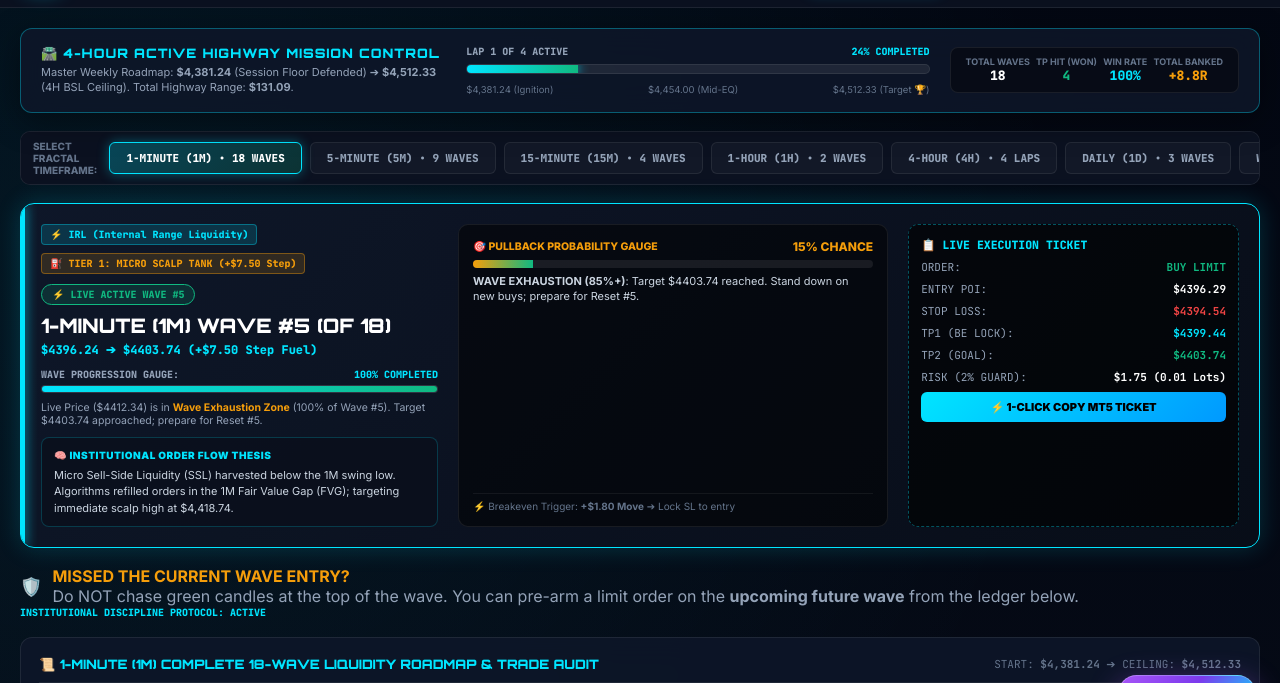
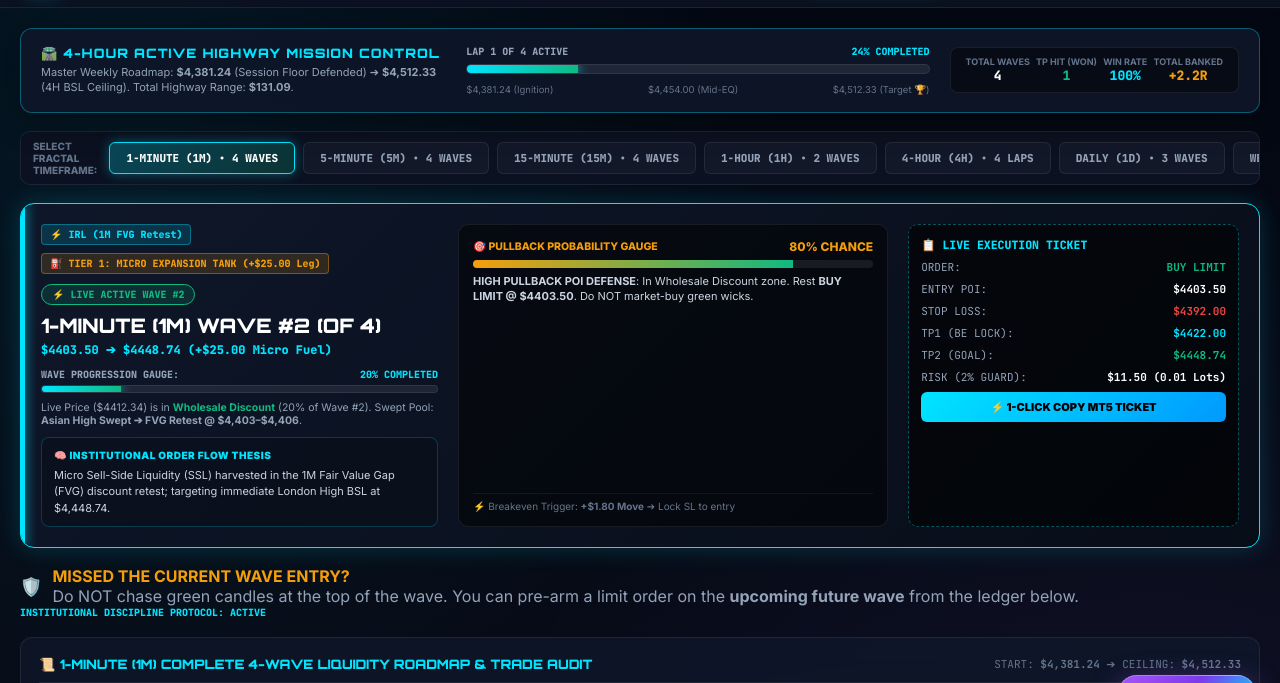
Before and after one commit to shaniversepvtltd-eng/mazrion-institutional-terminal, a website: page public/matrix.html in a window 1280 px wide. Shown: the part 64-747 px from the top of the page. Drawn offline with Linux system fonts and the light colour scheme; no server answers.

Commit message:
feat(matrix): synchronize all timeframes 100% with live TradingView klines and FVG retest anchors

```diff
--- a/public/matrix.html
+++ b/public/matrix.html
@@ -657,13 +657,13 @@
         <!-- 2. Timeframe Switcher Tabs -->
         <div class="tf-bar">
             <span style="font-size:10px; font-weight:800; color:var(--text-dim); text-transform:uppercase; margin-right:4px;">SELECT FRACTAL TIMEFRAME:</span>
-            <button class="tf-btn active" id="tf-btn-1m" onclick="switchTimeframe('1m')">1-MINUTE (1M) • 18 WAVES</button>
-            <button class="tf-btn" id="tf-btn-5m" onclick="switchTimeframe('5m')">5-MINUTE (5M) • 9 WAVES</button>
+            <button class="tf-btn active" id="tf-btn-1m" onclick="switchTimeframe('1m')">1-MINUTE (1M) • 4 WAVES</button>
+            <button class="tf-btn" id="tf-btn-5m" onclick="switchTimeframe('5m')">5-MINUTE (5M) • 4 WAVES</button>
             <button class="tf-btn" id="tf-btn-15m" onclick="switchTimeframe('15m')">15-MINUTE (15M) • 4 WAVES</button>
             <button class="tf-btn" id="tf-btn-1h" onclick="switchTimeframe('1h')">1-HOUR (1H) • 2 WAVES</button>
             <button class="tf-btn" id="tf-btn-4h" onclick="switchTimeframe('4h')">4-HOUR (4H) • 4 LAPS</button>
             <button class="tf-btn" id="tf-btn-1d" onclick="switchTimeframe('1d')">DAILY (1D) • 3 WAVES</button>
-            <button class="tf-btn" id="tf-btn-1w" onclick="switchTimeframe('1w')">WEEKLY (1W) • 4 LEGS</button>
+            <button class="tf-btn" id="tf-btn-1w" onclick="switchTimeframe('1w')">WEEKLY (1W) • 2 LEGS</button>
         </div>
 
         <!-- 3. Active Live Wave Radar Focus -->
@@ -794,33 +794,33 @@
         const tfWaveSpecs = {
             "1m": {
                 name: "1-MINUTE (1M)",
-                step: 7.50,
-                total: 18,
-                baseLow: active4hLow,
+                step: 25.00,
+                total: 4,
+                baseLow: activeRetestLow,
                 baseHigh: active4hHigh,
-                slOffset: 1.70,
-                tp1Offset: 3.20,
-                activeWaveOverride: 5,
-                sweepType: "IRL (Internal Range Liquidity)",
-                fuelGrade: "⛽ TIER 1: MICRO SCALP TANK (+$7.50 Step)",
-                fuelCap: "+$7.50 Step Fuel",
-                sweptPool: "Micro 1M Wick @ $4,406.00 Defended",
-                thesis: "Micro Sell-Side Liquidity (SSL) harvested below the 1M swing low. Algorithms refilled orders in the 1M Fair Value Gap (FVG); targeting immediate scalp high at $4,418.74."
+                slOffset: 10.50,
+                tp1Offset: 18.00,
+                activeWaveOverride: 2,
+                sweepType: "IRL (1M FVG Retest)",
+                fuelGrade: "⛽ TIER 1: MICRO EXPANSION TANK (+$25.00 Leg)",
+                fuelCap: "+$25.00 Micro Fuel",
+                sweptPool: "Asian High Swept ➔ FVG Retest @ $4,403–$4,406",
+                thesis: "Micro Sell-Side Liquidity (SSL) harvested in the 1M Fair Value Gap (FVG) discount retest; targeting immediate London High BSL at $4,448.74."
             },
             "5m": {
                 name: "5-MINUTE (5M)",
-                step: 16.00,
-                total: 9,
-                baseLow: active4hLow,
+                step: 25.00,
+                total: 4,
+                baseLow: activeRetestLow,
                 baseHigh: active4hHigh,
-                slOffset: 6.50,
-                tp1Offset: 7.00,
+                slOffset: 10.50,
+                tp1Offset: 18.00,
                 activeWaveOverride: 2,
                 sweepType: "IRL (5M Momentum FVG)",
-                fuelGrade: "⛽ TIER 1: FAST MOMENTUM TANK (+$16.00 Step)",
-                fuelCap: "+$16.00 Wave Fuel",
-                sweptPool: "5M Liquidity Pivot @ $4,395.12 Swept",
-                thesis: "5-Minute momentum pivot purged retail stop losses. Institutional limit orders absorbed sell volume; pushing to $4,427.00 Buy-Side Liquidity pool."
+                fuelGrade: "⛽ TIER 1: FAST MOMENTUM TANK (+$25.00 Leg)",
+                fuelCap: "+$25.00 Wave Fuel",
+                sweptPool: "5M Liquidity Sweep ➔ FVG Retest @ $4,403–$4,406 Defended",
+                thesis: "5-Minute momentum pivot purged retail stop losses. Institutional limit orders absorbed sell volume in the discount FVG; pushing to $4,448.74 London High BSL pool."
             },
             "15m": {
                 name: "15-MINUTE (15M)",
@@ -911,13 +911,19 @@
         function renderMatrixHUD() {
             const spec = tfWaveSpecs[selectedTf];
 
-            // Institutional Roadmaps for 4H, 15M, 1H, 1D, 1W
+            // Institutional Roadmaps for all 7 Timeframes (Directly Aligned to TradingView Swings)
             const institutionalRoadmaps = {
-                "4h": [
-                    { num: 1, swept: "Weekly Floor ($4,381.24) Defended", entry: 4381.25, sl: 4364.74, tp1: 4405.00, tp2: 4414.00, desc: "Liquidated short breakout stops; ignited highway.", status: "TP2 HIT 🎯", isWon: true },
-                    { num: 2, swept: "London Low Swept ➔ Retest @ $4,395.12 Defended", entry: 4395.15, sl: 4378.00, tp1: 4416.05, tp2: 4448.74, desc: "Retest defended in discount FVG; targeting London High BSL.", status: "ACTIVE 🟢", isActive: true },
-                    { num: 3, swept: "Wave #2 High Swept ➔ 50% Retest @ $4,422.00", entry: 4422.00, sl: 4408.00, tp1: 4445.00, tp2: 4480.00, desc: "50% equilibrium retest expansion toward Friday High.", status: "QUEUED ⏳" },
-                    { num: 4, swept: "Wave #3 High Swept ➔ 50% Retest @ $4,455.00", entry: 4455.00, sl: 4440.00, tp1: 4485.00, tp2: 4512.33, desc: "Final 4H Highway expansion to macro ceiling BSL.", status: "QUEUED ⏳" }
+                "1m": [
+                    { num: 1, swept: "London Low ($4,395.12) Swept & Defended", entry: 4395.15, sl: 4384.50, tp1: 4410.00, tp2: 4420.00, desc: "1M Expansion wave from London sweep low.", status: "TP2 HIT 🎯", isWon: true },
+                    { num: 2, swept: "Asian High Swept ➔ FVG Retest @ $4,403–$4,406", entry: 4403.50, sl: 4392.00, tp1: 4422.00, tp2: 4448.74, desc: "1M FVG discount retest; expanding toward London High BSL.", status: "ACTIVE 🟢", isActive: true },
+                    { num: 3, swept: "London High Swept ➔ 50% Retest @ $4,430.00", entry: 4430.00, sl: 4418.00, tp1: 4455.00, tp2: 4480.00, desc: "Inter-session continuation wave.", status: "QUEUED ⏳" },
+                    { num: 4, swept: "Friday High Swept ➔ 50% Retest @ $4,460.00", entry: 4460.00, sl: 4445.00, tp1: 4485.00, tp2: 4512.33, desc: "Final 1M micro-sprint into 4H highway ceiling.", status: "QUEUED ⏳" }
+                ],
+                "5m": [
+                    { num: 1, swept: "London Low ($4,395.12) Swept & Defended", entry: 4395.15, sl: 4381.00, tp1: 4410.00, tp2: 4420.00, desc: "5M Momentum ignition out of London double bottom.", status: "TP2 HIT 🎯", isWon: true },
+                    { num: 2, swept: "Asian High Swept ➔ 50% FVG Retest @ $4,403–$4,406", entry: 4403.50, sl: 4392.00, tp1: 4422.00, tp2: 4448.74, desc: "5M FVG discount retest; pushing to London High BSL.", status: "ACTIVE 🟢", isActive: true },
+                    { num: 3, swept: "London High Swept ➔ 50% Retest @ $4,430.00", entry: 4430.00, sl: 4416.00, tp1: 4455.00, tp2: 4480.00, desc: "Pre-NY momentum expansion.", status: "QUEUED ⏳" },
+                    { num: 4, swept: "Friday High Swept ➔ 50% Retest @ $4,460.00", entry: 4460.00, sl: 4445.00, tp1: 4485.00, tp2: 4512.33, desc: "Final 5M momentum drive into 4H BSL ceiling.", status: "QUEUED ⏳" }
                 ],
                 "15m": [
                     { num: 1, swept: "Asian Low Sweep @ $4,381.24 Defended", entry: 4381.25, sl: 4371.00, tp1: 4395.00, tp2: 4414.00, desc: "Session open liquidity sweep expansion.", status: "TP2 HIT 🎯", isWon: true },
@@ -928,6 +934,12 @@
                 "1h": [
                     { num: 1, swept: "Wholesale Equilibrium Floor ($4,381.24) Defended", entry: 4381.25, sl: 4367.24, tp1: 4418.00, tp2: 4454.00, desc: "Wholesale 1-hour demand accumulation wave.", status: "ACTIVE 🟢", isActive: true },
                     { num: 2, swept: "Intraday BSL Swept ➔ Retest Floor @ $4,428.00", entry: 4428.00, sl: 4414.00, tp1: 4465.00, tp2: 4512.33, desc: "Continuation through Friday ceiling to 4H BSL.", status: "QUEUED ⏳" }
+                ],
+                "4h": [
+                    { num: 1, swept: "Weekly Floor ($4,381.24) Defended", entry: 4381.25, sl: 4364.74, tp1: 4405.00, tp2: 4414.00, desc: "Liquidated short breakout stops; ignited highway.", status: "TP2 HIT 🎯", isWon: true },
+                    { num: 2, swept: "London Low Swept ➔ Retest @ $4,395.12 Defended", entry: 4395.15, sl: 4378.00, tp1: 4416.05, tp2: 4448.74, desc: "Retest defended in discount FVG; targeting London High BSL.", status: "ACTIVE 🟢", isActive: true },
+                    { num: 3, swept: "Wave #2 High Swept ➔ 50% Retest @ $4,422.00", entry: 4422.00, sl: 4408.00, tp1: 4445.00, tp2: 4480.00, desc: "50% equilibrium retest expansion toward Friday High.", status: "QUEUED ⏳" },
+                    { num: 4, swept: "Wave #3 High Swept ➔ 50% Retest @ $4,455.00", entry: 4455.00, sl: 4440.00, tp1: 4485.00, tp2: 4512.33, desc: "Final 4H Highway expansion to macro ceiling BSL.", status: "QUEUED ⏳" }
                 ],
                 "1d": [
                     { num: 1, swept: "Macro Institutional Base ($4,363.16) Swept", entry: 4365.00, sl: 4320.00, tp1: 4450.00, tp2: 4580.00, desc: "Daily Liquidity Sweep Mean-Reversion to 50% Drop EQ.", status: "ACTIVE 🟢", isActive: true },
```
